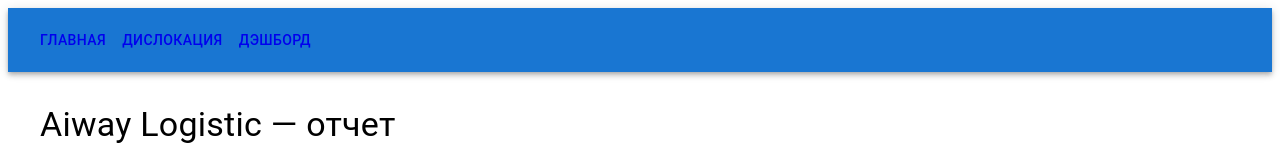
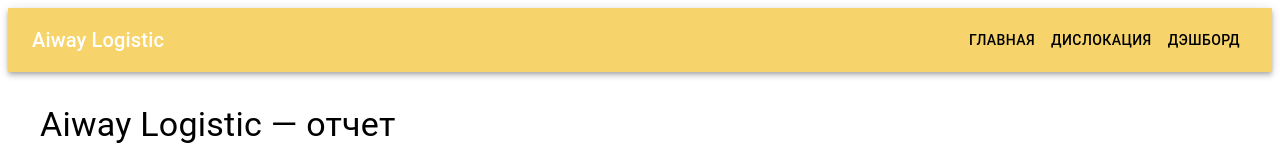
Before and after one commit to DKen717/bitrain-site, a Next.js app: page /dislocation in a window 1280 px wide. Shown: the top 151 px of the page. Built offline with nearby package versions, Linux system fonts and the light colour scheme; no server answers; the database is empty.

Commit message:
Update TopNav.jsx

```diff
--- a/components/TopNav.jsx
+++ b/components/TopNav.jsx
@@ -1,18 +1,21 @@
-import { AppBar, Toolbar, Button } from '@mui/material'
+import { AppBar, Toolbar, Typography, Button } from '@mui/material'
 import Link from 'next/link'
 
 export default function TopNav() {
   return (
-    <AppBar position="static">
+    <AppBar position="static" sx={{ backgroundColor: '#f6d46b' }}>
       <Toolbar>
+        <Typography variant="h6" sx={{ flexGrow: 1, color: '#fff' }}>
+          Aiway Logistic
+        </Typography>
         <Link href="/" passHref>
-          <Button color="inherit">Главная</Button>
+          <Button sx={{ color: '#000000' }}>Главная</Button>
         </Link>
         <Link href="/dislocation" passHref>
-          <Button color="inherit">Дислокация</Button>
+          <Button sx={{ color: '#000000' }}>Дислокация</Button>
         </Link>
         <Link href="/dashboard" passHref>
-          <Button color="inherit">Дэшборд</Button>
+          <Button sx={{ color: '#000000' }}>Дэшборд</Button>
         </Link>
       </Toolbar>
     </AppBar>
```
